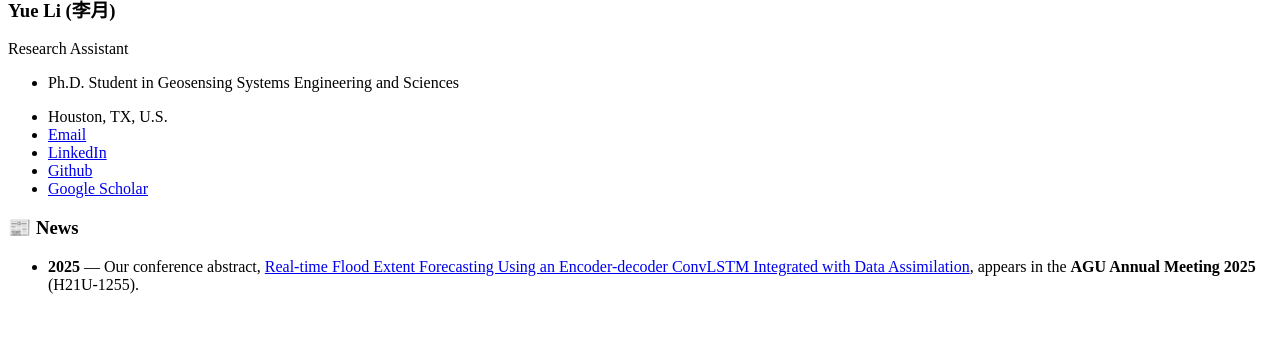
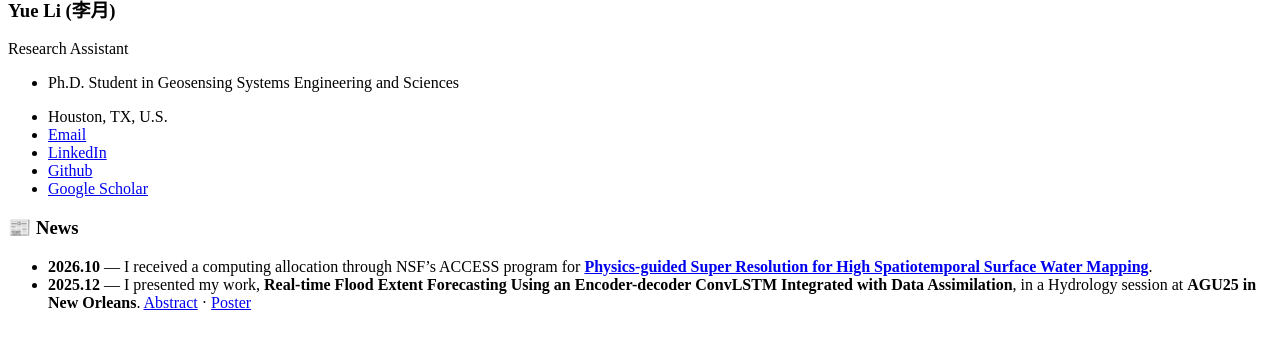
Before and after one commit to LunaLeeYue/LunaLeeYue.github.io, a Jekyll site: the page built from _pages/includes/news.md, in a window 1280 px wide, cut to the strip 512-861 px from the top of the page. Built offline with Jekyll 4.4.1, drawn with Linux system fonts in a browser that asks for light colours; our own code applies the rules of GitHub Pages for plain Markdown files.

Commit message:
Link AGU poster and update presentation/access news

```diff
--- a/_pages/includes/news.md
+++ b/_pages/includes/news.md
@@ -2,4 +2,5 @@
 
 <!-- Add new entries at the top, using the date of the event. -->
 
-- **2025** — Our conference abstract, [Real-time Flood Extent Forecasting Using an Encoder-decoder ConvLSTM Integrated with Data Assimilation](https://ui.adsabs.harvard.edu/abs/2025AGUFMH21U.1255L/abstract), appears in the **AGU Annual Meeting 2025** (H21U-1255).
+- **2026.10** — I received a computing allocation through NSF's ACCESS program for [**Physics-guided Super Resolution for High Spatiotemporal Surface Water Mapping**](https://allocations.access-ci.org/requests/1452501).
+- **2025.12** — I presented my work, **Real-time Flood Extent Forecasting Using an Encoder-decoder ConvLSTM Integrated with Data Assimilation**, in a Hydrology session at **AGU25 in New Orleans**. [Abstract](https://ui.adsabs.harvard.edu/abs/2025AGUFMH21U.1255L/abstract) · [Poster](/papers/AGU25_Poster_Yue.pdf)
```
Also changed, not shown: _pages/includes/pub.md (+1 -1 lines), _pages/includes/research.md (+1 -1 lines).
